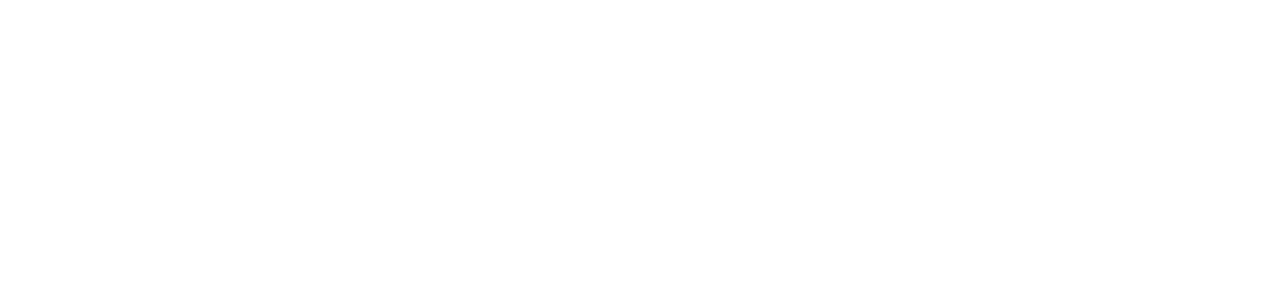
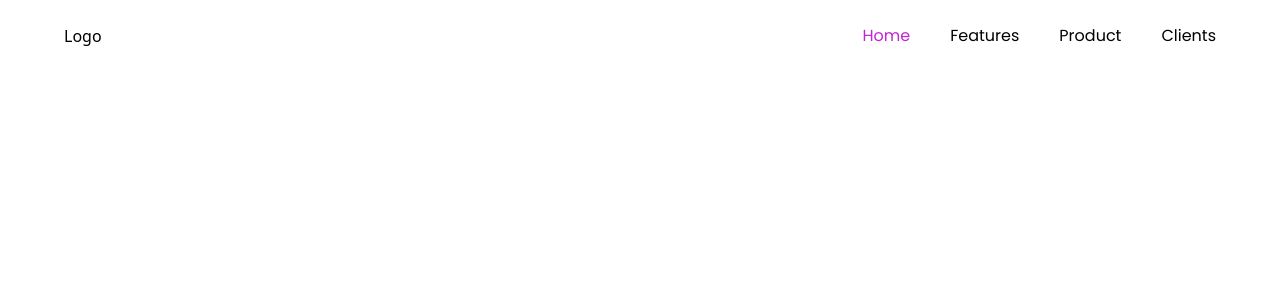
Before and after one commit to daurenabasov/hackaton-codify, a React (Vite) app: page /profile in a window 1280 px wide. Before the commit this address had no page. Shown: the top 300 px of the page. Built offline with nearby package versions, Linux system fonts and the light colour scheme.

Commit message:
do the profile 10%

```diff
--- a/src/app/routes/app.routes.jsx
+++ b/src/app/routes/app.routes.jsx
@@ -4,6 +4,7 @@
 import SignUp from "../../pages/auth/SIgnUp";
 import SignIn from "../../pages/auth/SignIn";
 import PostForm from "../../pages/post-form/PostForm";
+import Profile from "../../pages/profile/Profile";
 
 const AppRoutes = () => {
   const routes = useRoutes([
@@ -23,6 +24,10 @@
       path: "/post-form",
       element: <PostForm />,
     },
+    {
+      path: "/profile",
+      element: <Profile />,
+    },
   ]);
 
   return routes;
--- a/src/components/Navbar.jsx
+++ b/src/components/Navbar.jsx
@@ -2,22 +2,28 @@
 
 import { close, logo, menu } from "../assets";
 import { navLinks } from "../constants";
+import { useNavigate } from "react-router-dom";
 
 const Navbar = () => {
   const [active, setActive] = useState("Home");
   const [toggle, setToggle] = useState(false);
 
+  const navigate = useNavigate()
+
+  const getHome = () => {
+    navigate("/")
+  }
+
   return (
-    <nav className="w-full flex py-6 justify-between items-center navbar">
+    <nav onClick={getHome} className="w-full flex py-6 justify-between items-center navbar">
       {/* <img src={logo} alt="hoobank" className="w-[124px] h-[32px]" /> */}
       Logo
       <ul className="list-none sm:flex hidden justify-end items-center flex-1">
         {navLinks.map((nav, index) => (
           <li
             key={nav.id}
-            className={`font-poppins font-normal cursor-pointer text-[16px] ${
-              active === nav.title ? "text-fuchsia-600	" : "text-black"
-            } ${index === navLinks.length - 1 ? "mr-0" : "mr-10"}`}
+            className={`font-poppins font-normal cursor-pointer text-[16px] ${active === nav.title ? "text-fuchsia-600	" : "text-black"
+              } ${index === navLinks.length - 1 ? "mr-0" : "mr-10"}`}
             onClick={() => setActive(nav.title)}
           >
             <a href={`#${nav.id}`}>{nav.title}</a>
@@ -34,17 +40,15 @@
         />
 
         <div
-          className={`${
-            !toggle ? "hidden" : "flex"
-          } p-6 bg-black-gradient absolute top-20 right-0 mx-4 my-2 min-w-[140px] rounded-xl sidebar`}
+          className={`${!toggle ? "hidden" : "flex"
+            } p-6 bg-black-gradient absolute top-20 right-0 mx-4 my-2 min-w-[140px] rounded-xl sidebar`}
         >
           <ul className="list-none flex justify-end items-start flex-1 flex-col">
             {navLinks.map((nav, index) => (
               <li
                 key={nav.id}
-                className={`font-poppins font-medium cursor-pointer text-[16px] ${
-                  active === nav.title ? "text-white" : "text-dimWhite"
-                } ${index === navLinks.length - 1 ? "mb-0" : "mb-4"}`}
+                className={`font-poppins font-medium cursor-pointer text-[16px] ${active === nav.title ? "text-white" : "text-dimWhite"
+                  } ${index === navLinks.length - 1 ? "mb-0" : "mb-4"}`}
                 onClick={() => setActive(nav.title)}
               >
                 <a href={`#${nav.id}`}>{nav.title}</a>
--- a/src/pages/Home/HomePage.jsx
+++ b/src/pages/Home/HomePage.jsx
@@ -6,7 +6,7 @@
 
 const HomePage = () => (
     <>
-        <div  className=" w-full overflow-hidden">
+        <div className="w-full overflow-hidden">
             <div className={`${styles.paddingX} ${styles.flexCenter}`}>
                 <div className={`${styles.boxWidth}`}>
                     <Navbar />
@@ -14,7 +14,7 @@
                 </div>
             </div>
 
-            <div  style={{ marginBottom: 400 }} className={`bg-white ${styles.flexStart} `}>
+            <div style={{ marginBottom: 400 }} className={`bg-white ${styles.flexStart} `}>
                 <div className={`${styles.boxWidth}`}>
                     <Hero />
 
--- /dev/null
+++ b/src/pages/profile/Profile.jsx
@@ -0,0 +1,20 @@
+import React from "react";
+import { Navbar } from "../../components";
+import styles from "../../style";
+const Profile = () => {
+  return (
+    <>
+      <div className={`${styles.paddingX} ${styles.flexCenter}`}>
+        <div className={`${styles.boxWidth}`}>
+          <Navbar />
+        </div>
+      </div>
+
+
+
+
+    </>
+  );
+};
+
+export default Profile;
```
Also changed, not shown: src/pages/profile/Profile.module.css (added).
